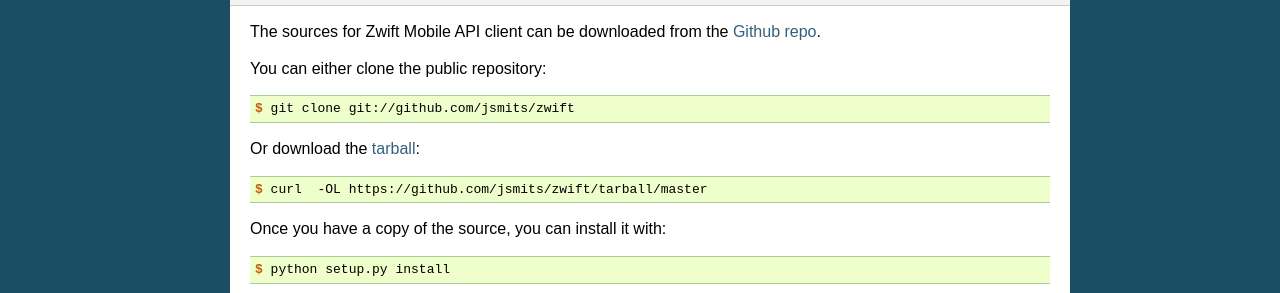
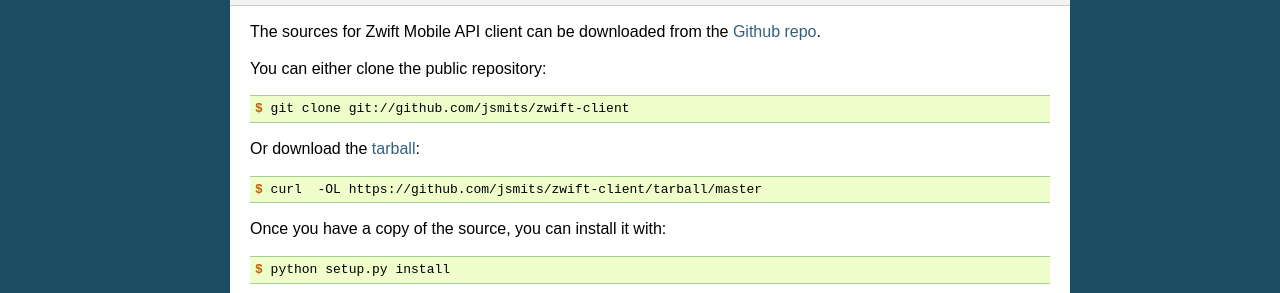
Before and after one commit to jsmits/zwift-client, a Sphinx documentation site: the page built from docs/installation.rst, in a window 1280 px wide. Shown: the part 359-652 px from the top of the page. Built offline with Sphinx 7.4.7, drawn with Linux system fonts in a browser that asks for light colours; pages that are not in the unit, such as notebooks, are missing from menus.

Commit message:
Fix docs/installation.rst.

```diff
--- a/docs/installation.rst
+++ b/docs/installation.rst
@@ -32,13 +32,13 @@
 
 .. code-block:: console
 
-    $ git clone git://github.com/jsmits/zwift
+    $ git clone git://github.com/jsmits/zwift-client
 
 Or download the `tarball`_:
 
 .. code-block:: console
 
-    $ curl  -OL https://github.com/jsmits/zwift/tarball/master
+    $ curl  -OL https://github.com/jsmits/zwift-client/tarball/master
 
 Once you have a copy of the source, you can install it with:
 
@@ -47,5 +47,5 @@
     $ python setup.py install
 
 
-.. _Github repo: https://github.com/jsmits/zwift
-.. _tarball: https://github.com/jsmits/zwift/tarball/master
+.. _Github repo: https://github.com/jsmits/zwift-client
+.. _tarball: https://github.com/jsmits/zwift-client/tarball/master
```
